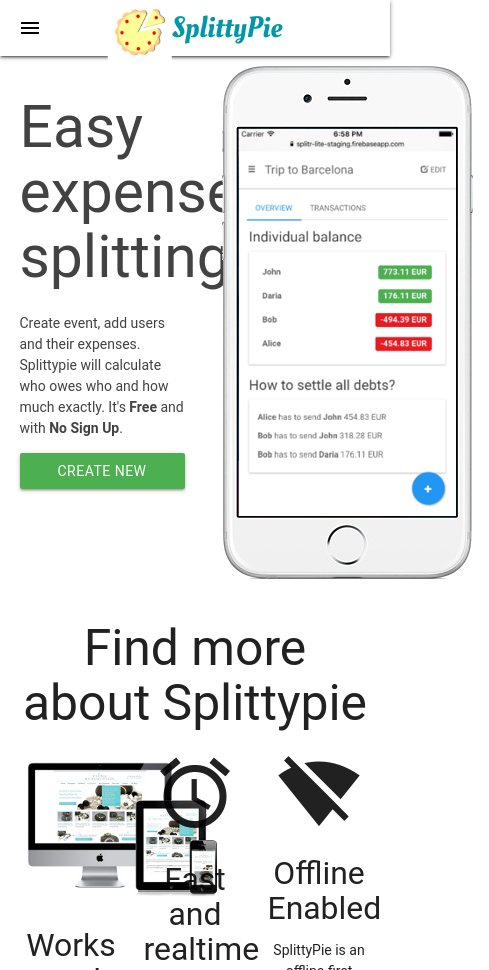
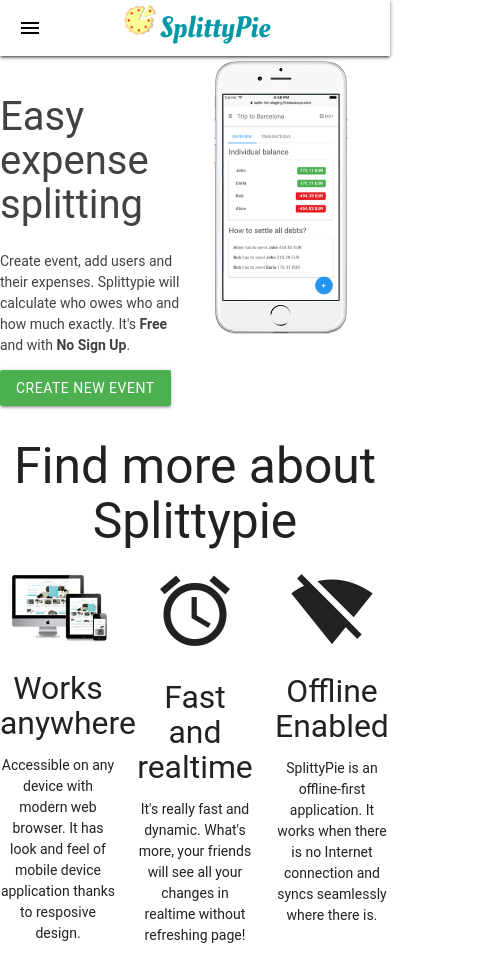
Before and after one commit to IIC3585-2023/pwa-grupo-07, a plain HTML site: page index.html in a window 390 px wide. Shown: the top 970 px of the page, 489 px wide, since content can reach past the window. Drawn offline with Linux system fonts and the light colour scheme; no server answers.

Commit message:
index responsive

```diff
--- a/home.html
+++ b/home.html
@@ -76,5 +76,8 @@
       </div>
     </section>
     <script type="module" src="/js/ui.js"></script>
+    <script src="https://www.gstatic.com/firebasejs/9.22.0/firebase-app-compat.js"></script>
+    <script src="https://www.gstatic.com/firebasejs/9.22.0/firebase-messaging-compat.js"></script>
+    <script type="module" src="js/firebase.js"></script>
   </body>
 </html>
--- a/index.html
+++ b/index.html
@@ -14,6 +14,27 @@
   <link href="https://fonts.googleapis.com/css2?family=Oleo+Script&display=swap" rel="stylesheet">
   <link type="text/css" href="/css/styles.css" rel="stylesheet">
   <script type="text/javascript" src="/js/materialize.min.js"></script>
+  <style>
+    /* Add custom styles for responsiveness */
+    @media (max-width: 600px) {
+      /* Example: Adjust the logo size for small screens */
+      .brand-logo img {
+        width: 40px;
+      }
+      .phone img {
+        width: 150px;
+      }
+      .devices img {
+        width: 100px;
+      }
+      .container {
+        width: 100%;
+      }
+      .container h1{
+        font-size: 40px;
+      }
+    }
+  </style>
   </head>
   <body>
     <div class="navbar-fixed">
@@ -74,7 +95,7 @@
             </p>
             <a class="waves-effect waves-light btn green" href="/new.html">create new event</a>
           </div>
-          <div class="col s6">
+          <div class="col s6 phone">
             <img src="/img/app_iphone-01257beede6ace304f3f63c839669e18.png" alt="example">
           </div>
         </div>
@@ -82,7 +103,7 @@
           <h2 class="center-align">Find more about Splittypie</h2>
           <div class="row">
             <div class="col s4">
-              <div class="center-align">
+              <div class="center-align devices">
                 <img src="/img/works_everywhere.jpg" alt="example">
                 <h4>Works anywhere</h4>
                 <p>Accessible on any device with modern web browser. It has look and feel of mobile device application thanks to resposive design.</p>
--- a/js/firebase.js
+++ b/js/firebase.js
@@ -57,8 +57,8 @@ messaging.onMessage((payload) => {
   const notificationOptions = {
     body: notification.body,
     icon: notification.icon
-};
-
+  };
+  M.toast({html: notification.body, classes: 'rounded'});
   if (Notification.permission === "granted") {
     return new Notification(notification.title, notificationOptions);
   }
```
Also changed, not shown: new.html (+9 -0 lines). Lines whose indentation alone changed are shown as unchanged.
